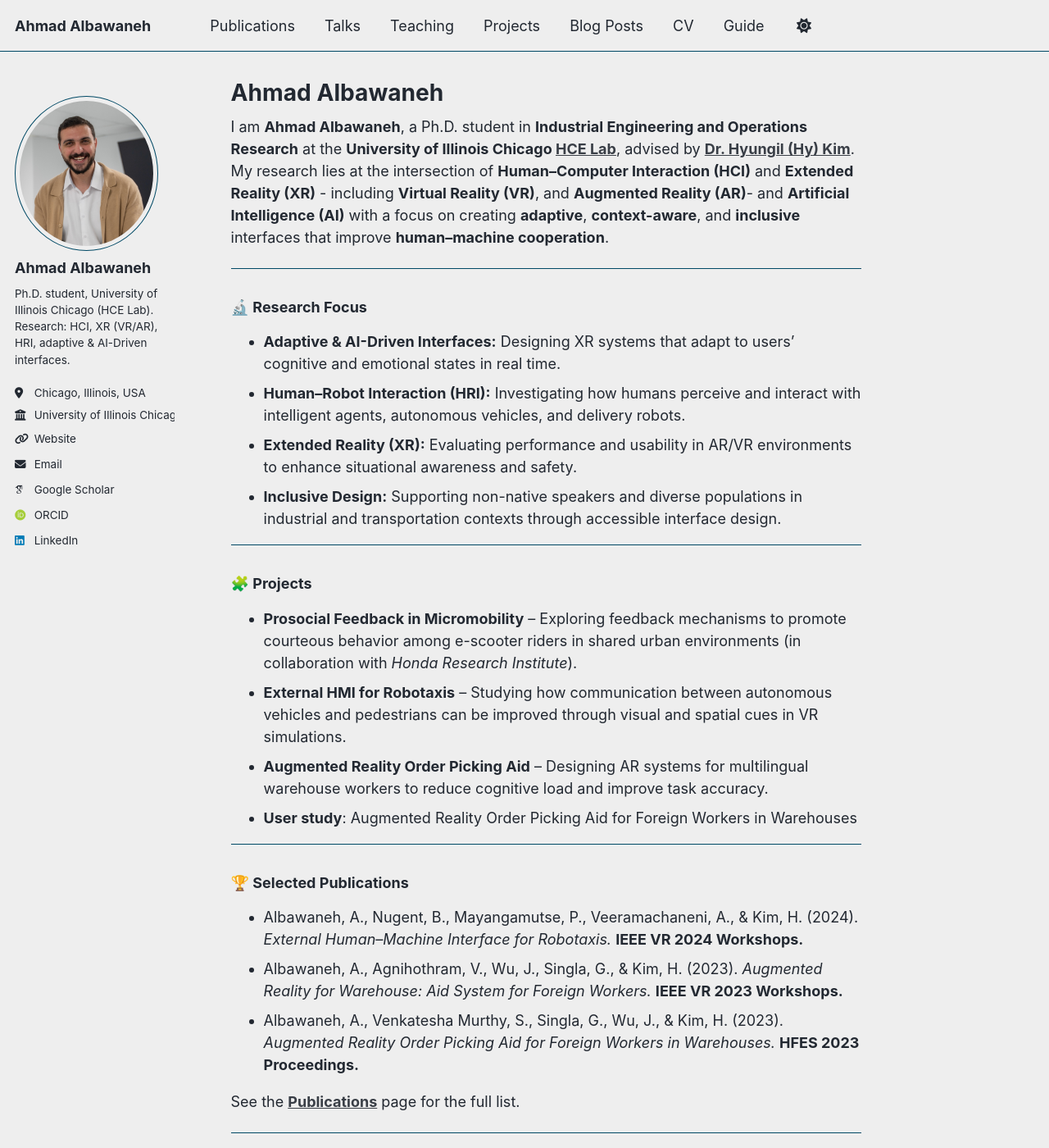
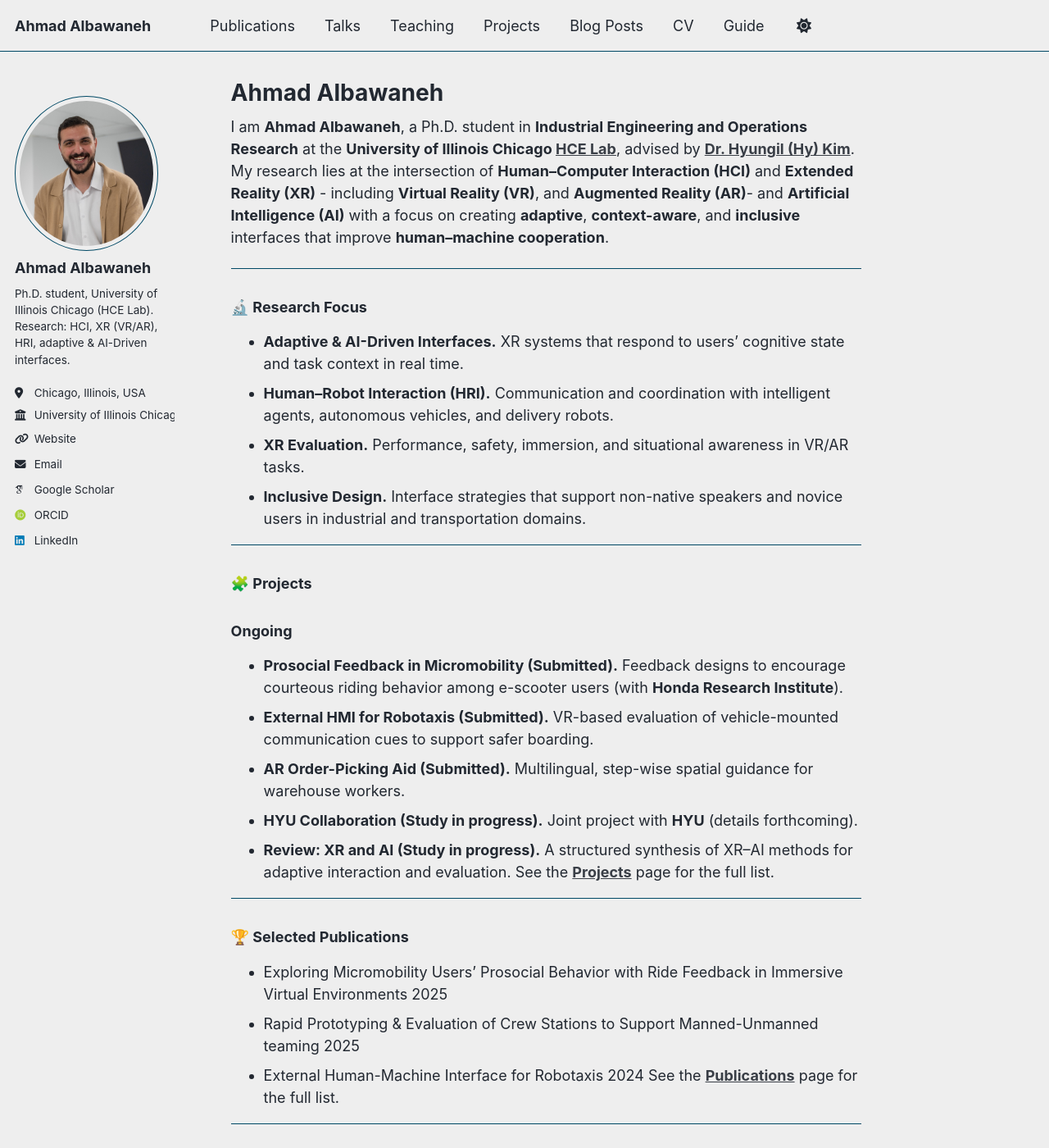
Before and after one commit to bawaneh/bawaneh, a Jekyll site: the page built from _pages/about.md, in a window 1280 px wide and 1400 px high. Shown: the whole window at 82% size. Built offline with Jekyll 4.4.1, drawn with Linux system fonts in a browser that asks for light colours; some web fonts are replaced; a script that is not in the unit is left out; some of the changed text lies outside the part shown.

Commit message:
Update about.md

```diff
--- a/_pages/about.md
+++ b/_pages/about.md
@@ -18,46 +18,49 @@ My research lies at the intersection of **Human–Computer Interaction (HCI)** a
 
 ### 🔬 Research Focus
 
-- **Adaptive & AI-Driven Interfaces:** Designing XR systems that adapt to users’ cognitive and emotional states in real time.
-- **Human–Robot Interaction (HRI):** Investigating how humans perceive and interact with intelligent agents, autonomous vehicles, and delivery robots.
-- **Extended Reality (XR):** Evaluating performance and usability in AR/VR environments to enhance situational awareness and safety.
-- **Inclusive Design:** Supporting non-native speakers and diverse populations in industrial and transportation contexts through accessible interface design.
+- **Adaptive & AI-Driven Interfaces.** XR systems that respond to users’ cognitive state and task context in real time.
+- **Human–Robot Interaction (HRI).** Communication and coordination with intelligent agents, autonomous vehicles, and delivery robots.
+- **XR Evaluation.** Performance, safety, immersion, and situational awareness in VR/AR tasks.
+- **Inclusive Design.** Interface strategies that support non-native speakers and novice users in industrial and transportation domains.
 
 ---
 
+
 ### 🧩 Projects
-- **Prosocial Feedback in Micromobility** – Exploring feedback mechanisms to promote courteous behavior among e-scooter riders in shared urban environments (in collaboration with *Honda Research Institute*).
-- **External HMI for Robotaxis** – Studying how communication between autonomous vehicles and pedestrians can be improved through visual and spatial cues in VR simulations.
-- **Augmented Reality Order Picking Aid** – Designing AR systems for multilingual warehouse workers to reduce cognitive load and improve task accuracy.
-- **User study**: Augmented Reality Order Picking Aid for Foreign Workers in Warehouses
+
+### Ongoing
+- **Prosocial Feedback in Micromobility (Submitted).** Feedback designs to encourage courteous riding behavior among e-scooter users (with **Honda Research Institute**).
+- **External HMI for Robotaxis (Submitted).** VR-based evaluation of vehicle-mounted communication cues to support safer boarding.
+- **AR Order-Picking Aid (Submitted).** Multilingual, step-wise spatial guidance for warehouse workers.
+- **HYU Collaboration (Study in progress).** Joint project with **HYU** (details forthcoming).
+- **Review: XR and AI (Study in progress).** A structured synthesis of XR–AI methods for adaptive interaction and evaluation.
+See the [**Projects**]({{ site.baseurl }}/portfolio/) page for the full list.
 
 ---
 
 ### 🏆 Selected Publications
-- Albawaneh, A., Nugent, B., Mayangamutse, P., Veeramachaneni, A., & Kim, H. (2024). *External Human–Machine Interface for Robotaxis.* **IEEE VR 2024 Workshops.**
-- Albawaneh, A., Agnihothram, V., Wu, J., Singla, G., & Kim, H. (2023). *Augmented Reality for Warehouse: Aid System for Foreign Workers.* **IEEE VR 2023 Workshops.**
-- Albawaneh, A., Venkatesha Murthy, S., Singla, G., Wu, J., & Kim, H. (2023). *Augmented Reality Order Picking Aid for Foreign Workers in Warehouses.* **HFES 2023 Proceedings.**
-
+- Exploring Micromobility Users’ Prosocial Behavior with Ride Feedback in Immersive Virtual Environments 2025
+- Rapid Prototyping & Evaluation of Crew Stations to Support Manned-Unmanned teaming 2025
+- External Human-Machine Interface for Robotaxis 2024
 See the [**Publications**]({{ site.baseurl }}/publications/) page for the full list.
 
 ---
 
 ### 🎤 Recent Talks
 - *Exploring Micromobility Users’ Prosocial Behavior with Ride Feedback in Immersive Virtual Environments* — **HFES Annual Meeting 2025**
-- *Adaptive and Inclusive XR Interfaces for Human–Machine Teaming* — **UIC Human-Centered Engineering Seminar (2025)**
 
+See the [**Talsk**]({{ site.baseurl }}/talks/) page for the full list.
 ---
 
 ### 🧠 Teaching & Mentorship
-- **Graduate Research Assistant**, Human-Centered Engineering Lab (UIC)
 - **Teaching Assistant**, [IE 342](https://catalog.uic.edu/all-course-descriptions/ie/) Probability and Statistics for Engineers (Spring 2024, Fall 2025)
-- Mentoring undergraduate researchers in AR/VR usability testing and experimental design.
+- Mentoring undergraduate researchers in HCE Lab, Human-Centered Engineering Lab (UIC).
 
 ---
 
 ### 🌐 Connect
 - 📧 **Email:** [aalba@uic.edu](mailto:aalba@uic.edu)
-- 🏫 **Lab:** [Human-Centered Engineering Lab, UIC](https://hcilab.uic.edu/)
+- 🏫 **Lab:** [Human-Centered Engineering Lab, UIC](https://sites.google.com/view/human-centered-engineering)
 - 🧾 [Google Scholar](https://scholar.google.com/citations?user=ywoPBf8AAAAJ&hl=en) • [ResearchGate](https://www.researchgate.net/profile/Ahmad-Albawaneh-2) • [LinkedIn](https://linkedin.com/in/ahmadbawaneh)
 
 ---
```
